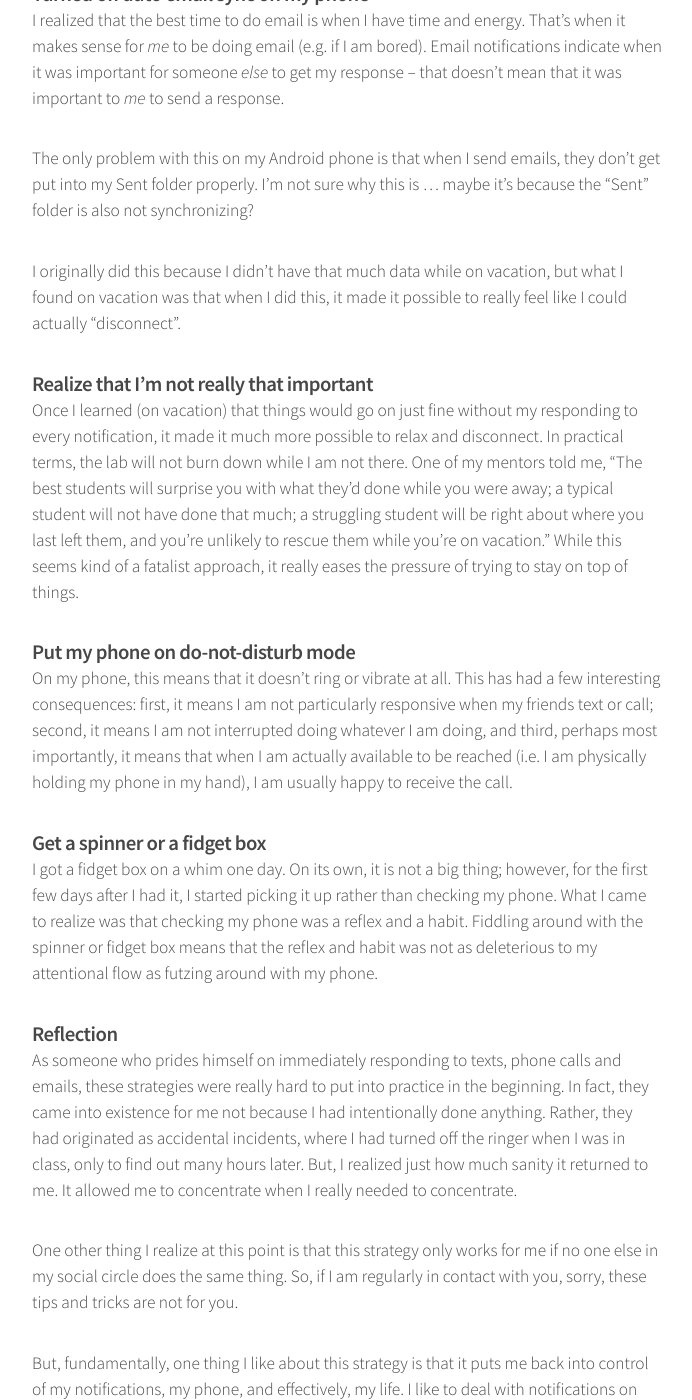
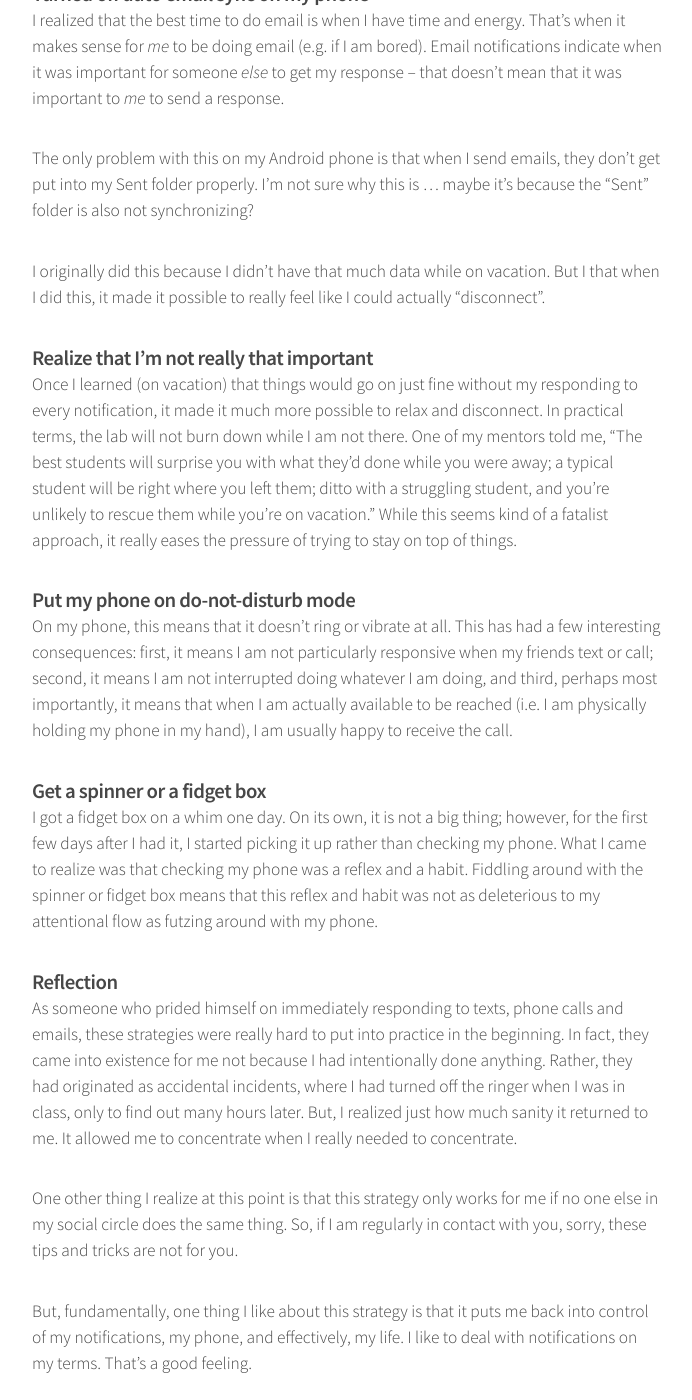
Before and after one commit to hcitang/ricelab, a Jekyll site: the page built from _posts/2017-06-16-my-phone-my-notifications.md, in a window 1280 px wide and 1400 px high, scrolled down 581 px. Shown: the whole window, without its empty margins (293-985 px from the left). Built offline with Jekyll 4.4.1, drawn with Linux system fonts in a browser that asks for light colours; some of the changed text lies outside the part shown.

Commit message:
FIX: my phone, my notifications - typos and clarification

```diff
--- a/_posts/2017-06-16-my-phone-my-notifications.md
+++ b/_posts/2017-06-16-my-phone-my-notifications.md
@@ -14,11 +14,11 @@ I realized that the best time to do email is when I have time and energy. That's
 
 The only problem with this on my Android phone is that when I send emails, they don't get put into my Sent folder properly. I'm not sure why this is ... maybe it's because the "Sent" folder is also not synchronizing?
 
-I originally did this because I didn't have that much data while on vacation, but what I found on vacation was that when I did this, it made it possible to really feel like I could actually "disconnect".
+I originally did this because I didn't have that much data while on vacation. But I  that when I did this, it made it possible to really feel like I could actually "disconnect".
 
 ### Realize that I'm not really that important
 
-Once I learned (on vacation) that things would go on just fine without my responding to every notification, it made it much more possible to relax and disconnect. In practical terms, the lab will not burn down while I am not there. One of my mentors told me, "The best students will surprise you with what they'd done while you were away; a typical student will not have done that much; a struggling student will be right about where you last left them, and you're unlikely to rescue them while you're on vacation." While this seems kind of a fatalist approach, it really eases the pressure of trying to stay on top of things.
+Once I learned (on vacation) that things would go on just fine without my responding to every notification, it made it much more possible to relax and disconnect. In practical terms, the lab will not burn down while I am not there. One of my mentors told me, "The best students will surprise you with what they'd done while you were away; a typical student will be right where you left them; ditto with a struggling student, and you're unlikely to rescue them while you're on vacation." While this seems kind of a fatalist approach, it really eases the pressure of trying to stay on top of things.
 
 ### Put my phone on do-not-disturb mode
 
@@ -26,12 +26,14 @@ On my phone, this means that it doesn't ring or vibrate at all. This has had a f
 
 ### Get a spinner or a fidget box
 
-I got a fidget box on a whim one day. On its own, it is not a big thing; however, for the first few days after I had it, I started picking it up rather than checking my phone. What I came to realize was that checking my phone was a reflex and a habit. Fiddling around with the spinner or fidget box means that the reflex and habit was not as deleterious to my attentional flow as futzing around with my phone.
+I got a fidget box on a whim one day. On its own, it is not a big thing; however, for the first few days after I had it, I started picking it up rather than checking my phone. What I came to realize was that checking my phone was a reflex and a habit. Fiddling around with the spinner or fidget box means that this reflex and habit was not as deleterious to my attentional flow as futzing around with my phone.
 
 ### Reflection
 
-As someone who prides himself on immediately responding to texts, phone calls and emails, these strategies were really hard to put into practice in the beginning. In fact, they came into existence for me not because I had intentionally done anything. Rather, they had originated as accidental incidents, where I had turned off the ringer when I was in class, only to find out many hours later. But, I realized just how much sanity it returned to me. It allowed me to concentrate when I really needed to concentrate.
+As someone who prided himself on immediately responding to texts, phone calls and emails, these strategies were really hard to put into practice in the beginning. In fact, they came into existence for me not because I had intentionally done anything. Rather, they had originated as accidental incidents, where I had turned off the ringer when I was in class, only to find out many hours later. But, I realized just how much sanity it returned to me. It allowed me to concentrate when I really needed to concentrate.
 
 One other thing I realize at this point is that this strategy only works for me if no one else in my social circle does the same thing. So, if I am regularly in contact with you, sorry, these tips and tricks are not for you.
 
 But, fundamentally, one thing I like about this strategy is that it puts me back into control of my notifications, my phone, and effectively, my life. I like to deal with notifications on my terms. That's a good feeling.
+
+Post-script: My wife read this post and said, "Wait, so I can't reach you in an emergency!?" Oops.
```
